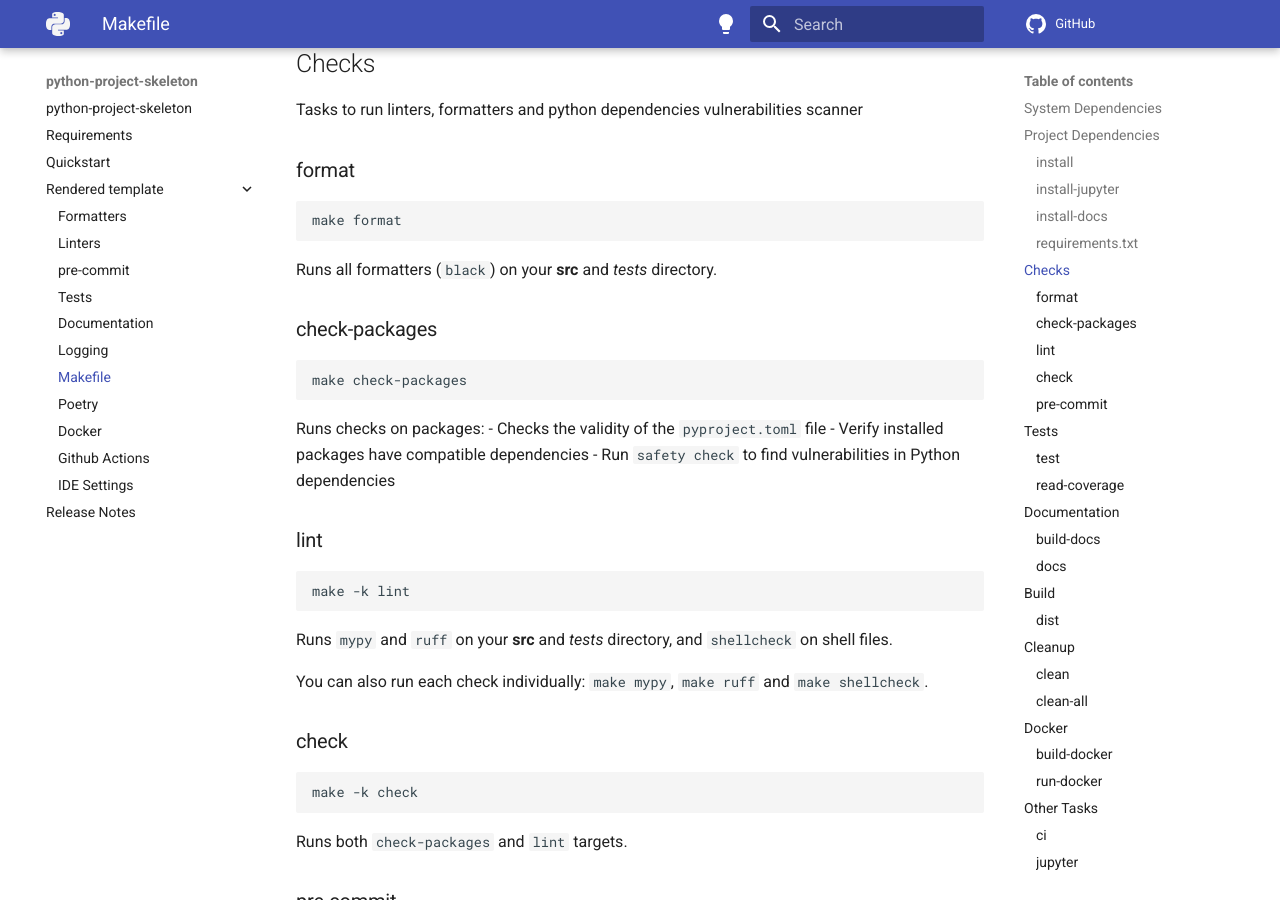
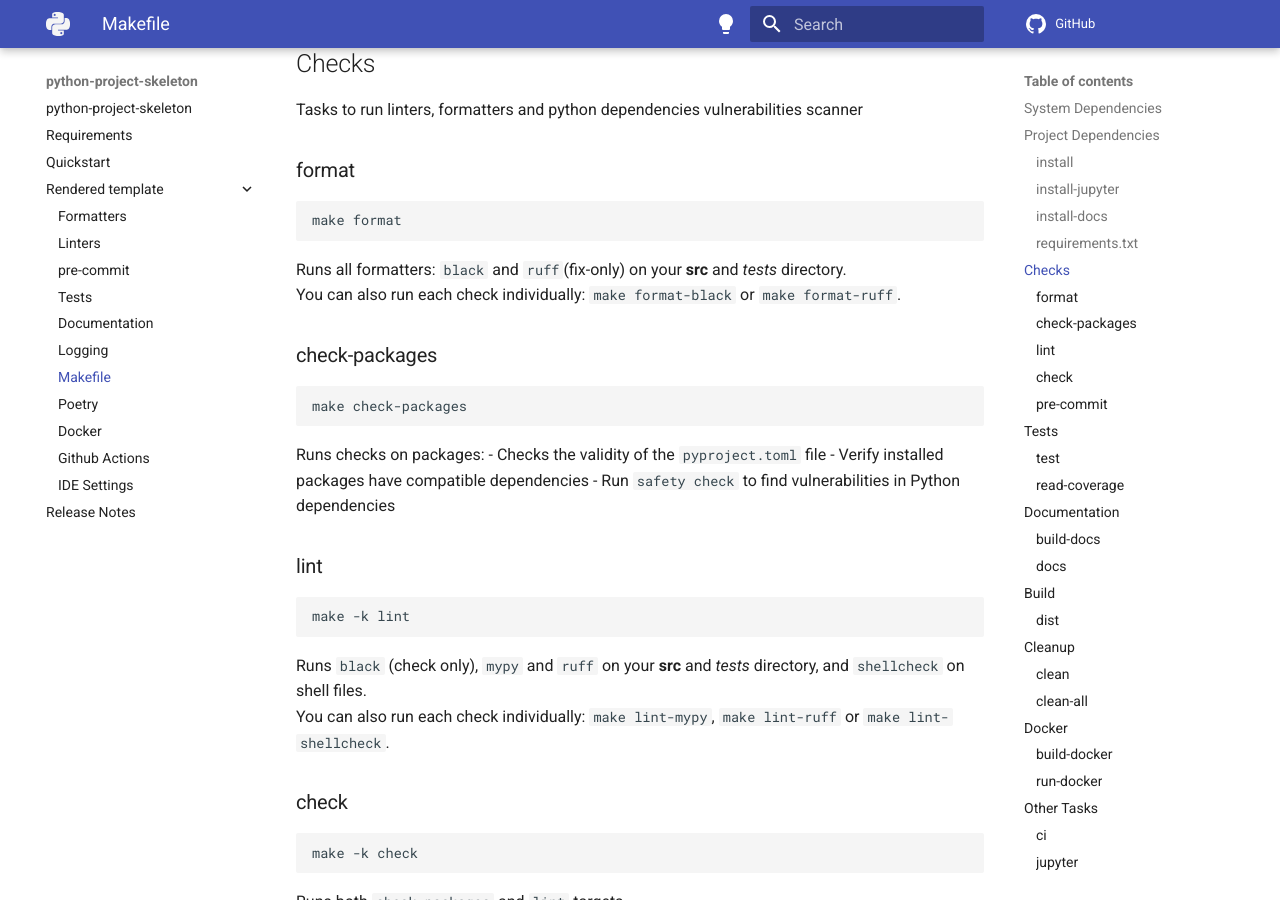
Before and after one commit to marcohenriques/python-project-skeleton, an MkDocs documentation site: the page built from docs/tools_included/makefile.md, in a window 1280 px wide and 900 px high, scrolled down 1541 px. Built offline with MkDocs 1.6.1 and Material for MkDocs 9.7.7, drawn with Linux system fonts in a browser that asks for light colours; comment, search, counter and statistics services are not loaded; the version menu is left out.

Commit message:
docs: update make target descriptions

````diff
--- a/docs/tools_included/makefile.md
+++ b/docs/tools_included/makefile.md
@@ -72,7 +72,9 @@ Tasks to run linters, formatters and python dependencies vulnerabilities scanner
 make format
 ```
 
-Runs all formatters (`black`) on your **src** and *tests* directory.
+Runs all formatters: `black` and `ruff`(fix-only) on your **src** and *tests* directory.
+You can also run each check individually: `make format-black` or `make format-ruff`.
+
 
 ### check-packages
 
@@ -91,9 +93,8 @@ Runs checks on packages:
 make -k lint
 ```
 
-Runs `mypy` and `ruff` on your **src** and *tests* directory, and `shellcheck` on shell files.
-
-You can also run each check individually: `make mypy`, `make ruff` and `make shellcheck`.
+Runs `black` (check only), `mypy` and `ruff` on your **src** and *tests* directory, and `shellcheck` on shell files.
+You can also run each check individually: `make lint-mypy`, `make lint-ruff` or `make lint-shellcheck`.
 
 ### check
 
````
